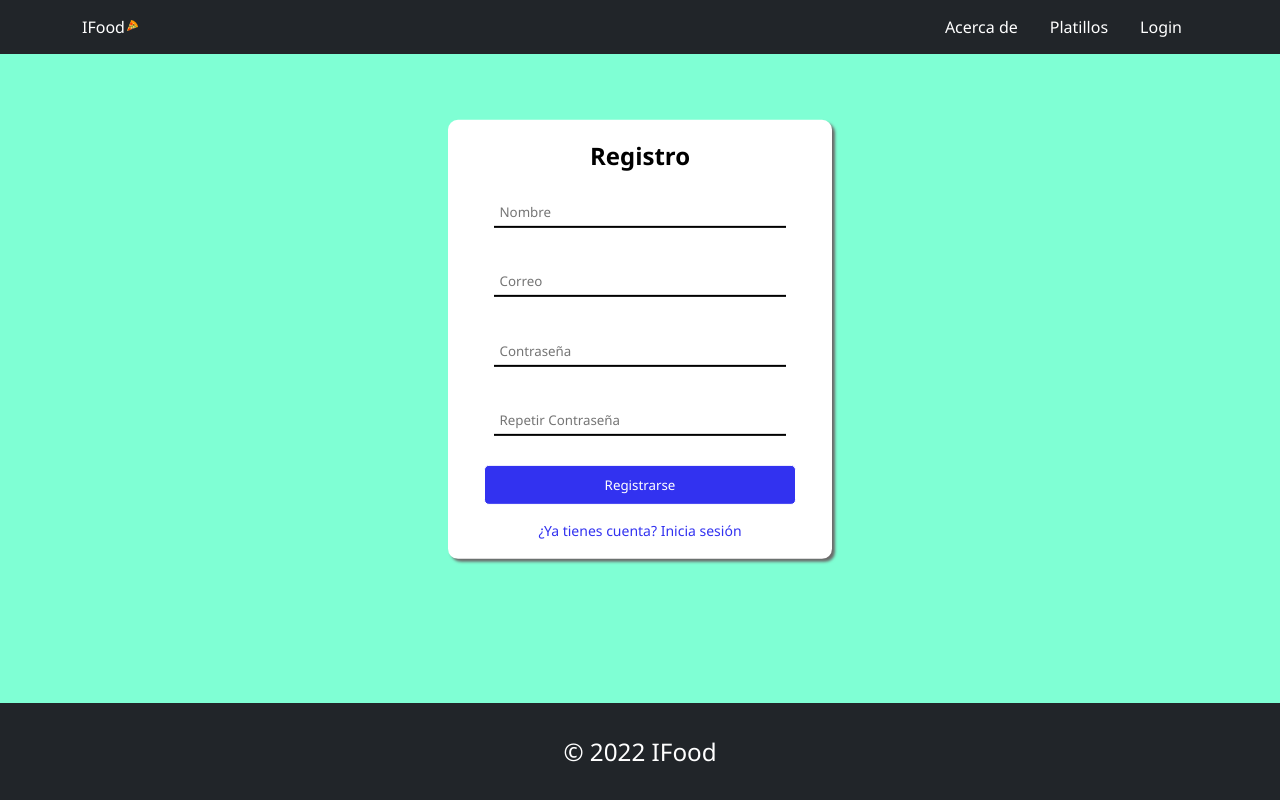
After one commit to ralex20015/Ifood_proyecto_web, a PHP site: page /pages/register.html in a window 1280 px wide. The commit adds this page. Run offline with PHP 8.4, Linux system fonts and the light colour scheme.

Commit message:
Create a register and login

```diff
--- /dev/null
+++ b/CSS/register.css
@@ -0,0 +1,226 @@
+*,
+*::after,
+ *::before{
+    padding: 0;
+    margin: 0;
+    box-sizing: border-box;
+    font-family:"Segoe UI", Roboto, "Helvetica Neue", Arial, "Noto Sans", "Liberation Sans", sans-serif, "Apple Color Emoji", "Segoe UI Emoji", "Segoe UI Symbol", "Noto Color Emoji";
+}
+body{
+    height: 100vh;
+    background-color: aquamarine;
+    width: 100%;
+}
+
+/* NAV */
+
+.navbar {
+    position: relative;
+    display: flex;
+    flex-wrap: wrap;
+    align-items: center;
+    justify-content: space-between;
+    padding-top: 0.5rem;
+    padding-bottom: 0.5rem;
+  }
+  .navbar .container {
+    display: flex;
+    flex-wrap: inherit;
+    align-items: center;
+    justify-content: space-between;
+  }
+
+  .navbar-nav .nav-link {
+    padding-right: 0;
+    padding-left: 0;
+  }
+
+  .bg-dark {
+    background-color: rgba(33,37,41,1) !important;
+  }
+
+  .sticky-top {
+    position: -webkit-sticky;
+    position: sticky;
+    top: 0;
+    z-index: 1020;
+  }
+
+  .container,
+  .container-fluid {
+    width: 100%;
+    padding-right: 0.75rem;
+    padding-left: 0.75rem;
+    margin-right: auto;
+    margin-left: auto;
+  }
+
+  @media (min-width: 576px) {
+    .container {
+      max-width: 540px;
+    }
+  }
+  @media (min-width: 768px) {
+    .container {
+      max-width: 720px;
+    }
+  }
+  @media (min-width: 992px) {
+    .container {
+      max-width: 960px;
+    }
+  }
+  @media (min-width: 1200px) {
+    .container {
+      max-width: 1140px;
+    }
+  }
+  @media (min-width: 1400px) {
+    .container {
+      max-width: 1320px;
+    }
+  }
+
+  .nav-link {
+    display: block;
+    padding: 0.5rem 1rem;
+    color: #0d6efd;
+    text-decoration: none;
+  }
+
+  .nav-link:hover, .nav-link:focus {
+    color: #0a58ca;
+  }
+
+  .link-secondary {
+    color: #fff;
+  }
+  .link-secondary:hover, .link-secondary:focus {
+    color: #565e64;
+  }
+
+  .nav {
+    display: flex;
+    flex-wrap: wrap;
+    padding-left: 0;
+    margin-bottom: 0;
+    list-style: none;
+  }
+
+  .justify-content-end {
+    justify-content: flex-end !important;
+  }
+
+  .p-0 {
+    padding: 0 !important;
+  }
+
+  .text-white {
+    --bs-text-opacity: 1;
+     color: rgba(255,255,255,1) !important;
+  }
+
+  .pb-5 {
+    padding-bottom: 3rem !important;
+  }
+
+  .pt-3 {
+    padding-top: 1rem !important;
+  }
+
+.container2{
+    display: flex;
+    position: relative;
+    top: 50%;
+    transform: translateY(15%);
+    background-color: white;
+    flex-direction: column;
+    width: 50%;
+    margin: 0 auto;
+    align-items: center;
+    padding: 1.2rem;
+    border-radius: 10px;
+    box-shadow: 3px 3px 3px #6b6969;
+}
+
+@media (min-width: 1250px){
+    .container2{
+        width: 30%;
+    }
+}
+
+.container2 h2.title{
+    margin-bottom: 1rem;
+}
+
+.container2 p.element{
+    width: 90%;
+    padding: 10px;
+}
+.container2 p.element input{
+    border: none;
+    border-bottom: 2px solid black;
+    width: 100%;
+    margin-bottom: 1.2rem;
+    outline: none;
+    padding: 5px;
+
+}
+
+.container2 p.element input:focus{
+    outline: none;
+    border-bottom: 2px solid rgb(50, 50, 240);
+}
+
+.container2 button{
+    background-color: rgb(50, 50, 240);
+    padding: 10px;
+    border-radius: 5px;
+    color: white;
+    border: 1px solid white;
+    width: 90%;
+    margin-bottom: 1rem;
+    cursor: pointer;
+}
+
+.container2 button:hover{
+    color: rgb(50, 50, 240);
+    background-color: white;
+    border: 1px solid rgb(50, 50, 240);
+}
+
+.container2 a.already-registered{
+    color:  rgb(50, 50, 240);
+    font-size: 14px;
+    cursor: pointer;
+    text-decoration: none;
+}
+
+/* Footer
+*/
+footer{
+    position: absolute;
+    bottom: 0;
+    width: 100%;
+}
+.py-3 {
+    padding-top: 1rem !important;
+    padding-bottom: 1rem !important;
+  }
+
+  .text-muted {
+    color: rgba(255, 255, 255, 1)!important;
+  }
+
+  .m-0 {
+    margin: 0 !important;
+  }
+
+
+.text-center {
+    text-align: center !important;
+  }
+
+  .fs-4 {
+    font-size: calc(1.275rem + 0.3vw) !important;
+  }
--- a/index.html
+++ b/index.html
@@ -23,7 +23,7 @@
                 <li><a href="#" class="nav-link link-secondary">Inicio</a></li>
                 <li><a class="nav-link link-secondary" href="pages/about.html">Acerca de</a></li>
                 <li><a class="nav-link link-secondary" href="#photos">Platillos</a></li>
-                <li><a class="nav-link link-secondary" href="#sign-up">Registrarse</a></li>
+                <li><a class="nav-link link-secondary" href="pages/register.html">Registrarse</a></li>
             </ul>
         </div>
     </nav>
--- a/pages/about.html
+++ b/pages/about.html
@@ -20,7 +20,7 @@
                 <li><a href="../index.html" class="nav-link link-secondary">Inicio</a></li>
                 <li><a class="nav-link link-secondary" href="#">Acerca de</a></li>
                 <li><a class="nav-link link-secondary" href="#photos">Platillos</a></li>
-                <li><a class="nav-link link-secondary" href="#sign-up">Registrarse</a></li>
+                <li><a class="nav-link link-secondary" href="../pages/register.html">Registrarse</a></li>
             </ul>
         </div>
     </nav>
--- /dev/null
+++ b/pages/register.html
@@ -0,0 +1,49 @@
+<!DOCTYPE html>
+<html lang="en">
+<head>
+    <meta charset="UTF-8">
+    <meta http-equiv="X-UA-Compatible" content="IE=edge">
+    <meta name="viewport" content="width=device-width, initial-scale=1.0">
+    <link rel="stylesheet" href="../CSS/register.css">
+    <link rel="icon" href="../Images/pizza-icon.png">
+    <title>Registro</title>
+</head>
+<body>
+    <header>
+        <nav class="navbar bg-dark sticky-top">
+            <div class="container">
+                <a class="nav-link link-secondary p-0" href="../index.html">IFood<img width="15" height="15"
+                        src="../Images/pizza-icon.png"> </a>
+                <ul class="nav justify-content-end">
+                    <li><a class="nav-link link-secondary" href="../pages/about.html">Acerca de</a></li>
+                    <li><a class="nav-link link-secondary" href="#photos">Platillos</a></li>
+                    <li><a class="nav-link link-secondary" href="../pages/login.html">Login</a></li>
+                </ul>
+            </div>
+        </nav>
+    </header>
+    <main>
+        <form class="container2" action="../php/register.php" method="post">
+            <h2 class="title">Registro</h2>
+            <p class="element">
+                <input type="text" name="nombre" placeholder="Nombre">
+            </p>
+            <p class="element">
+                <input type="email" name="email" placeholder="Correo">
+            </p>
+            <p class="element">
+                <input type="password" name="pass" placeholder="Contraseña">
+            </p>
+            <p class="element">
+                <input type="password" name="rep_pass" placeholder="Repetir Contraseña">
+            </p>
+            <button type="submit">Registrarse</button>
+            <a href="login.html" class="already-registered">¿Ya tienes cuenta? Inicia sesión</a>
+        </form>
+    </main>
+    <footer class="bg-dark py-3">
+        <p class="text-center text-muted py-3 m-0 fs-4">&copy; 2022 IFood</p>
+    </footer>
+
+</body>
+</html>
```
Also changed, not shown: CSS/styles.css (+14 -0 lines), pages/login.html (added, +41 -0 lines), php/dbConection.php (added, +10 -0 lines), php/login.php (added, +19 -0 lines), php/register.php (added, +20 -0 lines).
